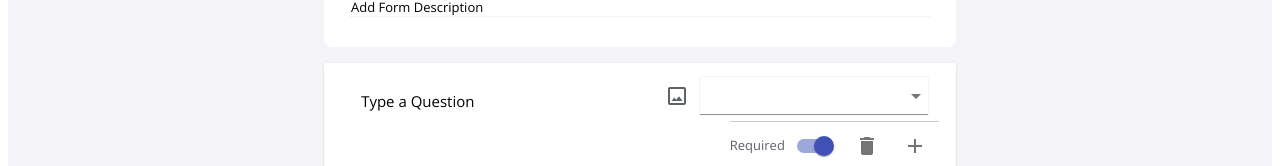
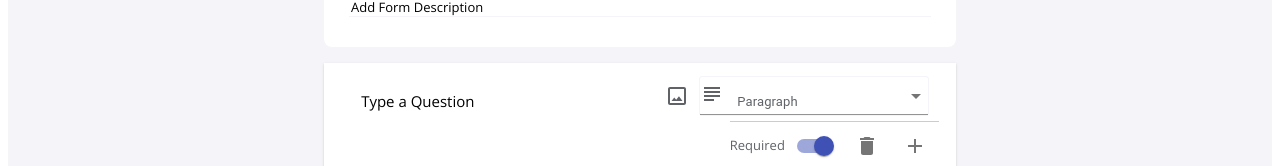
Before and after one commit to MicaelTargino/GoogleFormsClone_frontend, a React (Create React App) app: page /form/1 in a window 1280 px wide. Shown: the part 234-400 px from the top of the page. Built offline with nearby package versions, Linux system fonts and the light colour scheme.

Commit message:
change type of question

```diff
--- a/src/components/QuestionForm/QuestionForm.jsx
+++ b/src/components/QuestionForm/QuestionForm.jsx
@@ -62,7 +62,7 @@ const QuestionForm = ({editingMode}) => {
                                 <input type="text" className="question" placeholder={ques.questionText == '' ? "Type a Question": ques.questionText} onChange={(e) => {ques.questionText = e.target.value}} defaultValue={ques.questionText}></input>
                                 <CropOriginal style={{ color:'#5f6368' }} />
                                 <div>
-                                <Select className="select" style={{ color:'#5f6368', fontSize: '13px', display: 'flex', alignItems: 'center', justifyContent: 'center'}}>
+                                <Select className="select" defaultValue="text" onChange={e =>{ ques.questionType = e.target.value}} style={{ color:'#5f6368', fontSize: '13px', display: 'flex', alignItems: 'center', justifyContent: 'center'}}>
                                     <MenuItem id="text" value="text"><Subject style={{ marginRight: '10px' }}/> Paragraph</MenuItem>
                                     <MenuItem id="checkbox" value="checkbox"><CheckBox style={{ marginRight: '10px', color: '#70757a' }} checked></CheckBox> Checkbox</MenuItem>
                                     <MenuItem id="radio" value="radio"><Radio style={{ margin: '0px', color: '#70757a' }} /> Multiple Choices</MenuItem>
```
